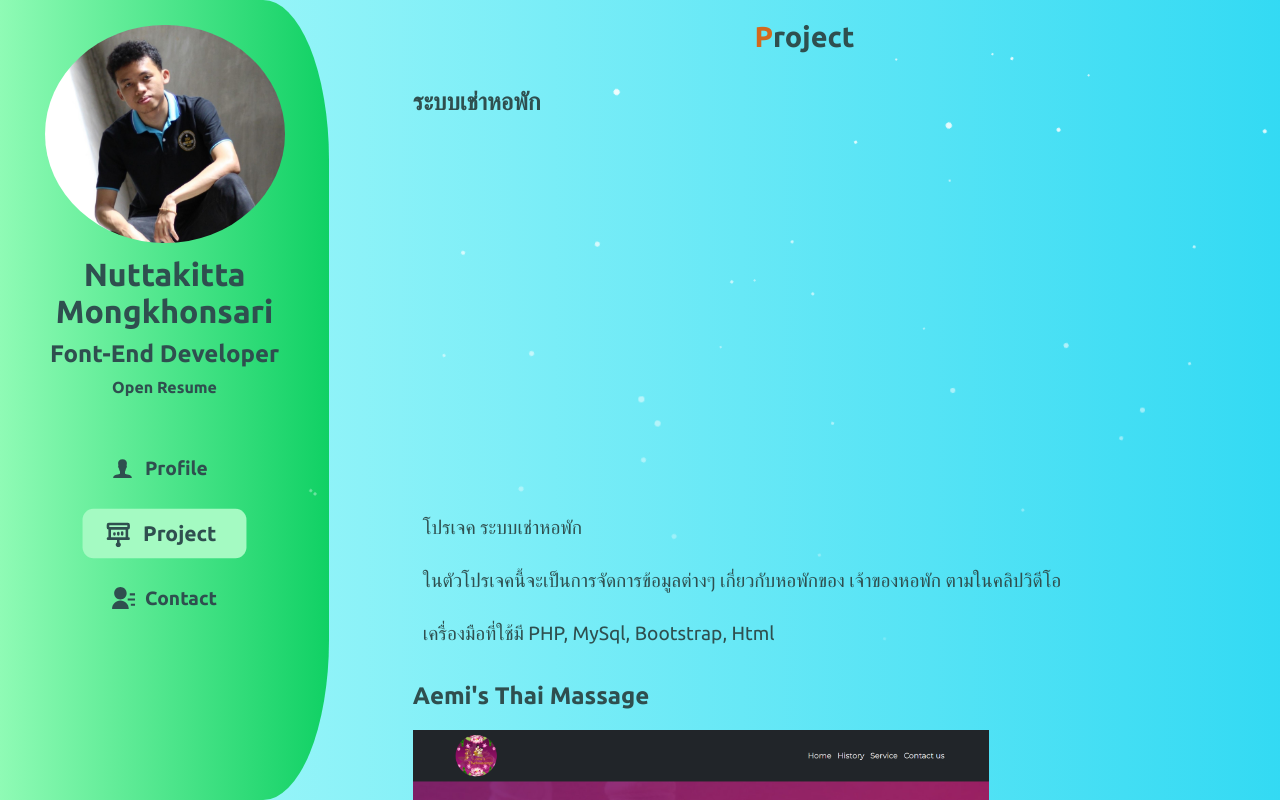
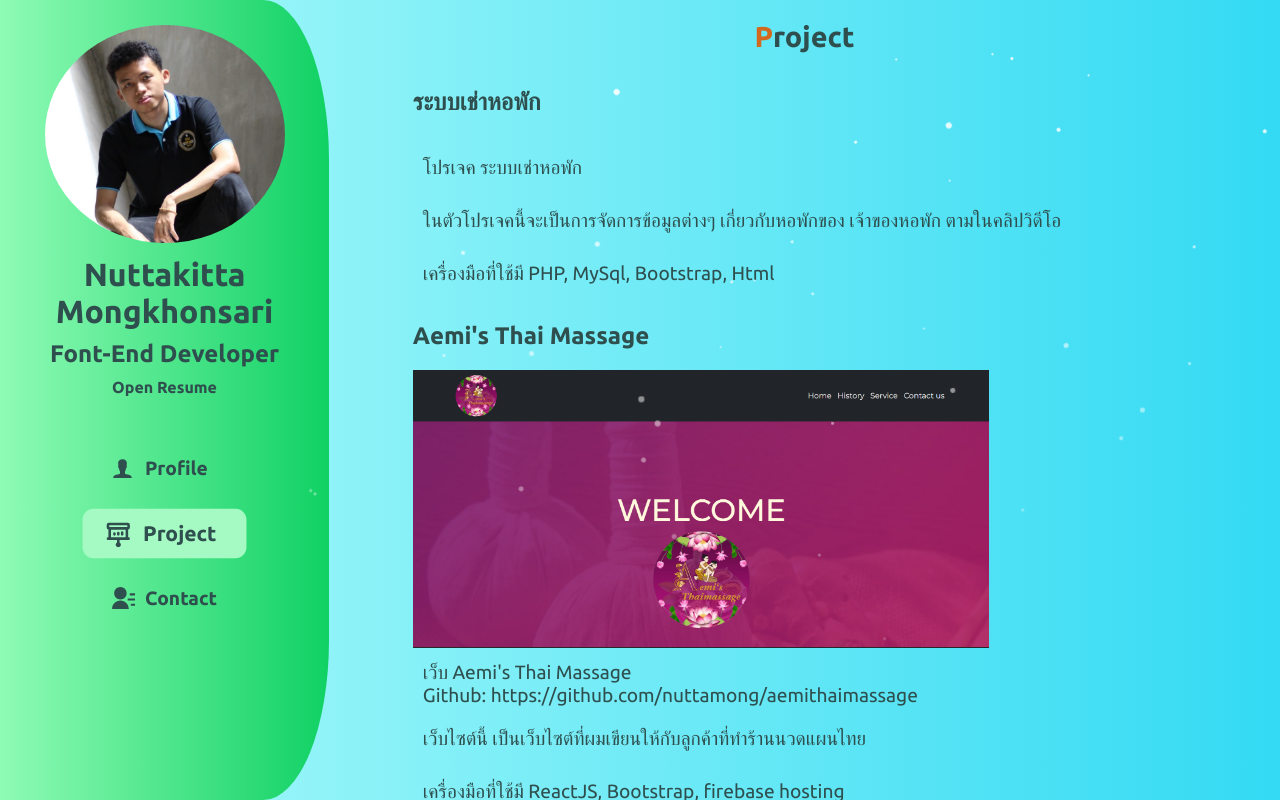
Before and after one commit to nuttamong/portfolio, a React (Vite) app: page /portfolio/project in a window 1280 px wide. Built offline with nearby package versions, Linux system fonts and the light colour scheme.

Commit message:
complete

```diff
--- a/src/components/projects/projects.css
+++ b/src/components/projects/projects.css
@@ -59,6 +59,7 @@
             transform: scale(1.05);
           }
           .video{
+            width: 45vw;
             padding-top: 15px;
             transition: all 0.3s ease;
           }
@@ -67,6 +68,7 @@
           }
           .react-player {
             width: 100% !important;
+            height: 100% !important;
           }
           ul li {
             border: 0vw;
```
